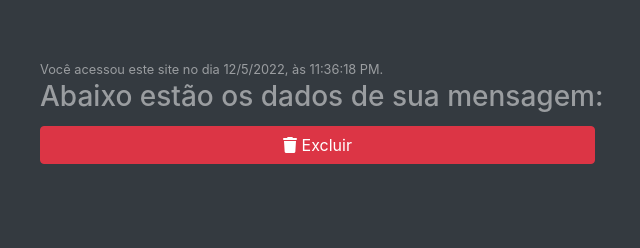
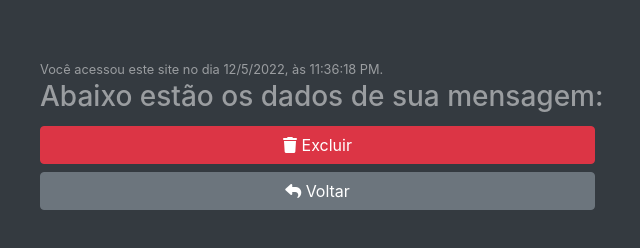
Before and after one commit to laurourbano/portifoliodesafio, a plain HTML site: page pages/contato-retorno.html in a window 1280 px wide. Shown: the whole page, without its empty margins (45-685 px from the left). Drawn offline with nearby package versions, Linux system fonts and the light colour scheme.

Commit message:
Update contato-retorno.html

```diff
--- a/pages/contato-retorno.html
+++ b/pages/contato-retorno.html
@@ -86,7 +86,7 @@
         <h3>Abaixo estão os dados de sua mensagem:</h3>
         <button onclick="excluir(); mostrarItens()" class="col-lg-6 btn btn-danger w-100 my-1" title="Excluir"><i
             class="fa fa-trash"></i> Excluir </button>
-        <button class="col-lg-6 btn btn-secondary w-100 my-1 d-sm-none" onclick="voltar()" title="Voltar"><i
+        <button class="col-lg-6 btn btn-secondary w-100 my-1 d-sm-none d-md-block" onclick="voltar()" title="Voltar"><i
             class="fa fa-reply"></i>
           Voltar </button>
         <div id="dadosMensagens" class="col-lg-6">
```
